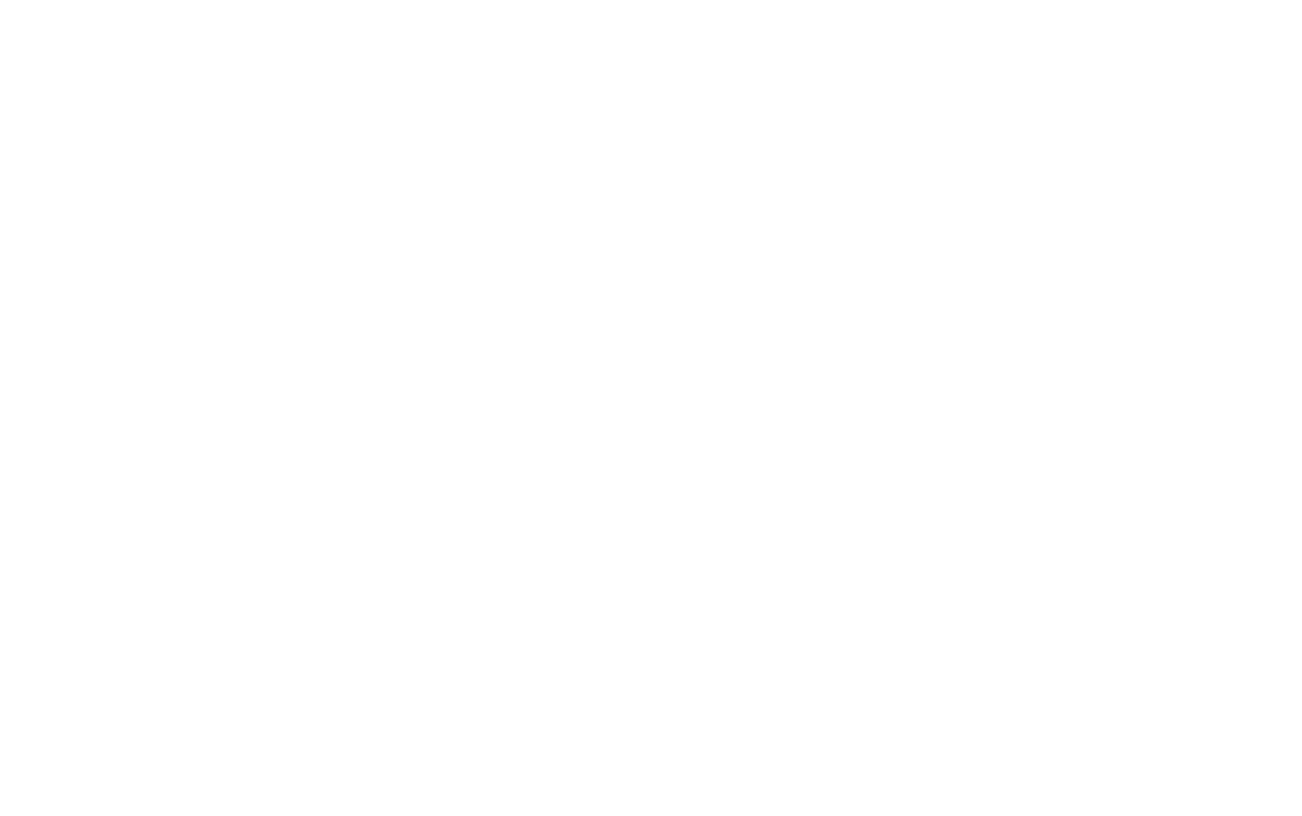
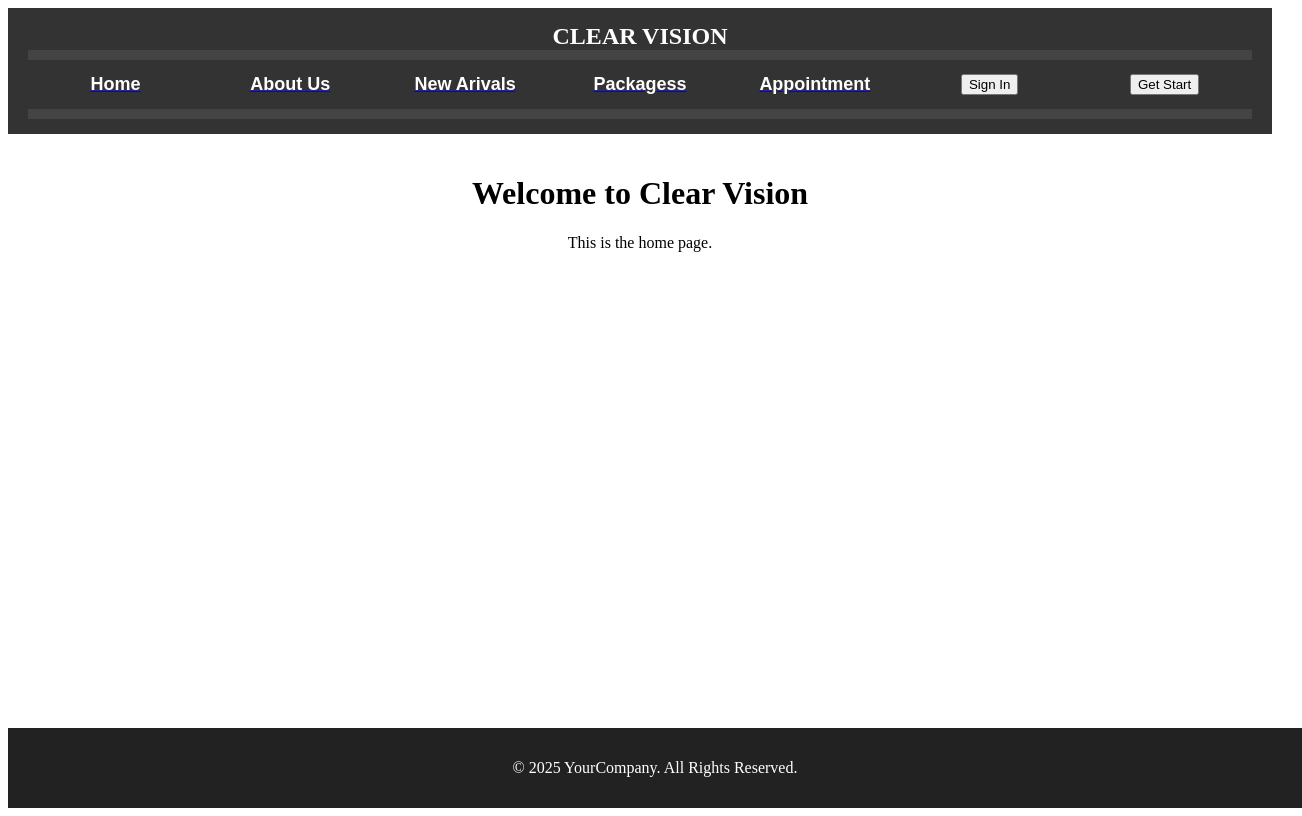
Before and after one commit to VViboshana/Optical_Business_Management_System, a React (Create React App) app in the folder frontend/: page / in a window 1280 px wide. Before the commit this address had no page. Shown: the whole page, 1302 px wide, since content can reach past the window. Built offline with nearby package versions, Linux system fonts and the light colour scheme.

Commit message:
updated a line in App.js (line 13)

```diff
--- a/frontend/src/App.js
+++ b/frontend/src/App.js
@@ -10,6 +10,7 @@ const App = () => {
     <div>
       <React.Fragment>
         <Routes>
+        <Route path="/" element={<HomePage />} /> {/* Default route */}
           <Route path="/home" element={<HomePage/>} />
           <Route path="/signUp" element={<SignUp/>} />
           <Route path="/signIn" element={<SignIn/>} />
```
